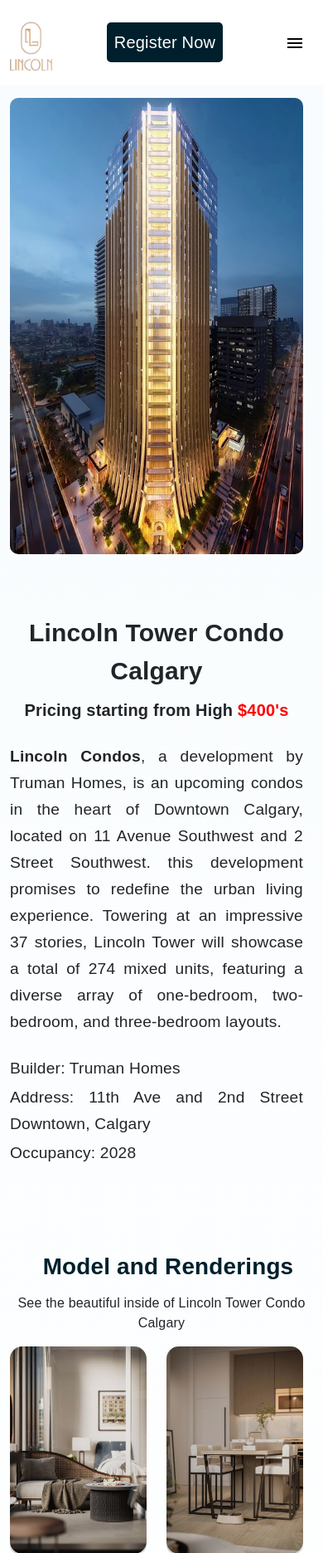
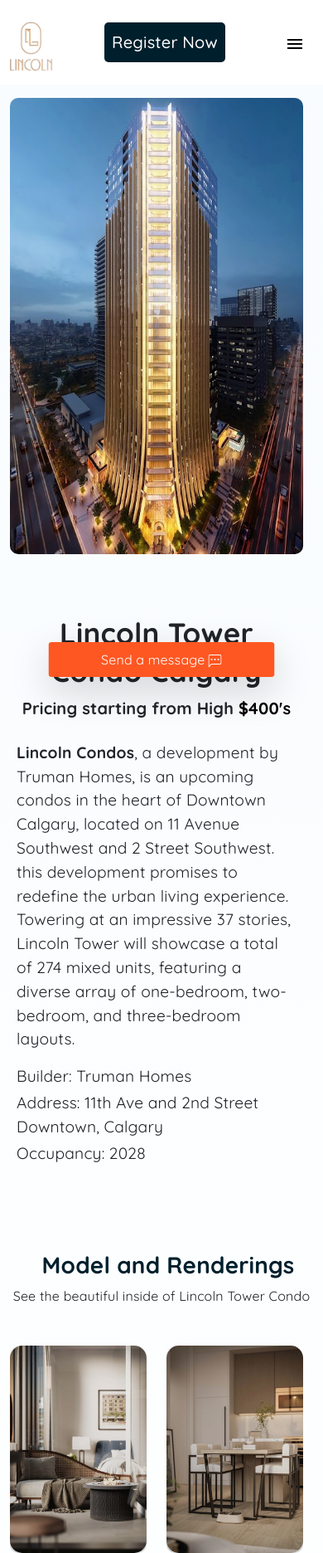
Before and after one commit to udbhavghimire/lincoln-condos, a PHP site: page / in a window 390 px wide. Shown: the top 1872 px of the page at 83% size. Run offline with PHP 8.4, Linux system fonts and the light colour scheme; some web fonts are replaced.

Commit message:
font and spacing change

```diff
--- a/css/style.css
+++ b/css/style.css
@@ -1,16 +1,11 @@
-@font-face {
-    font-family: myfont;
-    src: url(../font/verah.ttf);
-}
+
+@import url('https://fonts.googleapis.com/css2?family=Quicksand:wght@300;400;500;600;700&display=swap');
 
 * {
     box-sizing: border-box;
     margin: 0;
     padding: 0;
-    /* font-family: "cormorant-garamond-semibold", sans-serif !important; */
-    /* font-family: "avenir-lt-w01_35-light1475496, avenir-lt-w05_35-light", sans-serif !important; */
-    /* font-family: "Garamond Premier Pro Medium Display", sans-serif !important; */
-    font-family: 'myfont', sans-serif !important;
+    font-family: 'Quicksand', sans-serif;
     letter-spacing: 0.2px;
 }
 
@@ -106,13 +101,14 @@
 .headline-textt {
     font-size: 1.2rem;
     max-width: 500px;
-    line-height: 2rem;
-    text-align: justify;
+    line-height: 1.8rem;
+    font-weight: 400;
 }
 
 .textt {
-    font-size: 26px;
+    font-size: 1.2rem;
     max-width: 950px;
+    line-height: 2.2rem;
     margin-left: auto;
     margin-right: auto;
 }
@@ -163,7 +159,7 @@
 }
 
 .regoimg {
-    height: 100px;
+    height: 65px;
 }
 
 .fields {
@@ -182,7 +178,7 @@
 }
 
 .footer-logo {
-    height: 120px;
+    height: 90px;
 }
 
 .sm-text {
@@ -195,13 +191,14 @@
 
 .headline-text {
     font-size: 1.2rem;
-    max-width: 500px;
+    max-width: 550px;
     line-height: 2rem;
+    font-weight: 400;
 
 }
 
 .border-left {
-    border-left: 5px solid #E3D5C9;
+    border-left: 5px solid #D8BDA8;
     height: 670px;
 }
 
@@ -213,7 +210,7 @@
 
 .mylist li {
     margin-left: 0.5rem;
-    padding: 0.5rem;
+    padding: 0.2rem;
 }
 
 .mylist li::marker {
@@ -230,13 +227,12 @@
 
 .mylist2 li {
     margin-left: 0.5rem;
-    padding: 0.5rem;
-    margin-bottom: 0.1rem !important ;
-    margin-bottom: 0.1rem !important ;
+    padding: 0.2rem;
+
 }
 
 .mylist2 li::marker {
-    content: "*";
+    content: "+";
     font-weight: bold;
     color: #000000;
 }
@@ -244,7 +240,7 @@
 
 @media (max-width: 768px) {
     .main-title {
-        font-size: 30px !important;
+        font-size: 35px !important;
     }
 
     #hero h1 {
@@ -266,7 +262,20 @@
     }
     .border-left {
         border-left: none;
-        margin-bottom: -300px;
+        margin-bottom: -320px;
     }
-
+    .fixxcont2 {
+        bottom: 12px;
+        width: 70%;
+        left: 50%;
+        transform: translateX(-50%);
+        border-radius: 9px;
+        position: fixed;
+        z-index: 9999;
+        display: block;
 }
+.bgggggggg {
+    background-color: #ff5722 !important;
+    color: #ffffff !important;
+}
+}
--- a/index.php
+++ b/index.php
@@ -99,7 +99,7 @@
             <div class="container" id="hero">
                 <div class="row me-0 row-cols-1 row-cols-md-2 d-flex align-items-center">
                     <div class="col order-2 order-md-1 pt-5 pt-md-0">
-                        <div class="">
+                        <div class="px-2">
                             <div>
                                 <!-- <div>
                                     <h1 class="main-titlee mb-0  mt-0 mb-0 pb-0">
@@ -116,11 +116,11 @@
                                         $749.9k - High $949.9k
                                     </h3> -->
                                     <h1 class=" fw-bold center-sm main-title">Lincoln Tower Condo Calgary</h1>
-                                    <h2 class="headline-textt headline-textt-sm pb-3 fw-bold fs-5 center-sm">Pricing starting from High<span style="color:red;"> $400's</span> </h2>
+                                    <h2 class="headline-textt headline-textt-sm pb-3 fw-bold fs-5 center-sm mt-0">Pricing starting from High<span style="color:black;"> $400's</span> </h2>
                                     <h2 class="headline-textt headline-textt-sm">
 
                                         <span class="fw-bold">Lincoln Condos</span>, a development by Truman Homes, is an upcoming condos in the heart of Downtown Calgary, located on 11 Avenue Southwest and 2 Street Southwest. this development promises to redefine the urban living experience. Towering at an impressive 37 stories, Lincoln Tower will showcase a total of 274 mixed units, featuring a diverse array of one-bedroom, two-bedroom, and three-bedroom layouts.
-                                        <div class="list d-block headline-textt pt-4">
+                                        <div class="list d-block headline-textt pt-3">
                                             <p class="mybot pb-md-0 pb-0 ">
                                                 Builder: Truman Homes
                                             </p>
@@ -150,11 +150,11 @@
             <div class="container">
                 <div class="my-md-5 my-5"></div>
                 <div class="pt-md-5 pt-5">
-                    <h2 class="fw-bold fs-1 pb-2  ps-3 ps-md-0 d-flex justify-content-center custom-underline brand-color">
+                    <h2 class="fw-bold fs-1   ps-3 ps-md-0 d-flex justify-content-center custom-underline brand-color ">
                         Model and Renderings
                     </h2>
 
-                    <span class="small-text text-center d-flex justify-content-center custom-underline pb-3"> See the beautiful inside of Lincoln Tower Condo Calgary</span>
+                    <span class="small-text text-center d-flex justify-content-center custom-underline pb-5"> See the beautiful inside of Lincoln Tower Condo</span>
                     <div>
                         <section>
                             <div class="rounded-3">
@@ -208,11 +208,12 @@
                 <h2 class="fw-bold fs-1 pb-4 ps-3 ps-md-0 d-flex justify-content-center brand-color center-sm">
                     Details About Lincoln Condos in Calgary
                 </h2>
-                <p class="textt justify-content-center brand-color center-sm text-center pb-2 fs-3 px-1">
+                <p class="textt justify-content-center brand-color center-sm text-center pb-2 fs-4 px-2 ">
+                    <span>
                     Lincoln Tower Condos in Calgary is a brand New Pre-construction condo development by Truman Homes, Located at 11 Avenue Southwest and 2 Street Southwest in Calgary.
-                </p>
+                    </span> </p>
             </div>
-            <div class="d-flex justify-content-center text-center textt fs-3 px-1">
+            <div class="d-flex justify-content-center text-center textt  fs-4 px-1">
                 <div class="list d-block ">
                     <p class="mybot pb-md-0 pb-0 ">
                         <span class="fw-bold">Developer:</span> Truman Homes.
@@ -291,7 +292,7 @@
                         </div>
                     </div>
                 </div>
-                <div class="col d-flex justify-content-center align-items-center">
+                <div class="col d-flex justify-content-center ">
                     <div class=" pt-4 mt-4 mt-md-0">
                         <h2 class="fw-bold fs-2 ex-boldd center-sm">
                             INCENTIVES
@@ -425,7 +426,7 @@
                 </div>
             </div>
             <div class="pt-4 ">
-                <span class="small-text text-center d-flex justify-content-center align-items-center custom-underline pb-3 textt fs-3 px-2 ">(Lincoln Tower Condo Calgary)
+                <span class="small-text text-center d-flex justify-content-center align-items-center custom-underline pb-3 textt fs-4 px-2 ">(Lincoln Tower Condo Calgary)
                     11th Ave and 2nd Street, Calgary has a Walk Score of 98 out of 100. This location is a Walker’s Paradise so daily errands do not require a car.
 
                     This location is a 10 minute walk from the 201 Red Line - Somerset - Bridlewood/Tuscany CTrain and the 202 Blue Line - Saddletowne/69 Street CTrain at the EB 3 Street SW Station (TD Free Fare Zone) stop.
@@ -524,6 +525,15 @@
     <div class="mt-5 pt-3">
         <img loading="lazy" src="images/line.png" alt="Line image for character" class="img-fluid foot-up-img" />
     </div>
+
+    <div class="floating fixxcont2 mb-3">
+        <a href="#Contact" class="btn bgggggggg br-m d-block d-md-none w-100 py-2 shadow-lg">Send a message
+            <svg xmlns="http://www.w3.org/2000/svg" width="16" height="16" fill="currentColor" class="bi bi-chat-left-dots" viewBox="0 0 16 16">
+                <path d="M14 1a1 1 0 0 1 1 1v8a1 1 0 0 1-1 1H4.414A2 2 0 0 0 3 11.586l-2 2V2a1 1 0 0 1 1-1h12zM2 0a2 2 0 0 0-2 2v12.793a.5.5 0 0 0 .854.353l2.853-2.853A1 1 0 0 1 4.414 12H14a2 2 0 0 0 2-2V2a2 2 0 0 0-2-2H2z"></path><path d="M5 6a1 1 0 1 1-2 0 1 1 0 0 1 2 0zm4 0a1 1 0 1 1-2 0 1 1 0 0 1 2 0zm4 0a1 1 0 1 1-2 0 1 1 0 0 1 2 0z">
+                </path>
+            </svg>
+            </a>
+        </div>
     <footer class="footerr  py-5 mb-4">
         <div class="container ">
             <div class="row row-cols-1 row-cols-sm-2 row-cols-md-5 pt-5 justify-content-between ">
@@ -541,7 +551,7 @@
 
                     </div>
                 </div>
-                <div class="col-md-4 py-md-5 py-5 center-sm px-md-5 px-5 ">
+                <div class="col-md-5 py-md-5 py-5 center-sm px-md-5 px-5 ">
                     <div>
                         <h5 class="text-dark fw-bold mt-3 mb-3 ">About Lincoln Condos</h5>
                         <div class="list d-block ">
@@ -550,7 +560,7 @@
                             </p>
 
                             <p class="mybot pb-md-0 pb-0 ">
-                                Address : 11th Ave and 2nd Street Downtown, Calgary,
+                                Address : 11th Ave and 2nd Street Downtown, Calgary
                             </p>
                             <p class="mybot pb-md-0 pb-0 ">
                                 Building Type : condos
@@ -568,8 +578,8 @@
             </div>
 
             <div class="list mt-5 pt-5 d-md-none d-block center-sm">
-                <p class="fw-bold">
-                    <strong>Check out all calgary pre construction homes projects on <a href="https://dolphy.ca/pre-construction-homes/calgary" target="_blank" class="text-dark text-decoration-none">Dolphy.</strong< /a>
+                <p class="fw-bold px-2">
+                <a href="https://dolphy.ca/pre-construction-homes/calgary" target="_blank" class="text-dark text-decoration-none"> <strong>Check out all calgary pre construction homes projects on Dolphy.</strong></a>
                 </p>
 
             </div>
```
Also changed, not shown: images/truman_logo.png.
